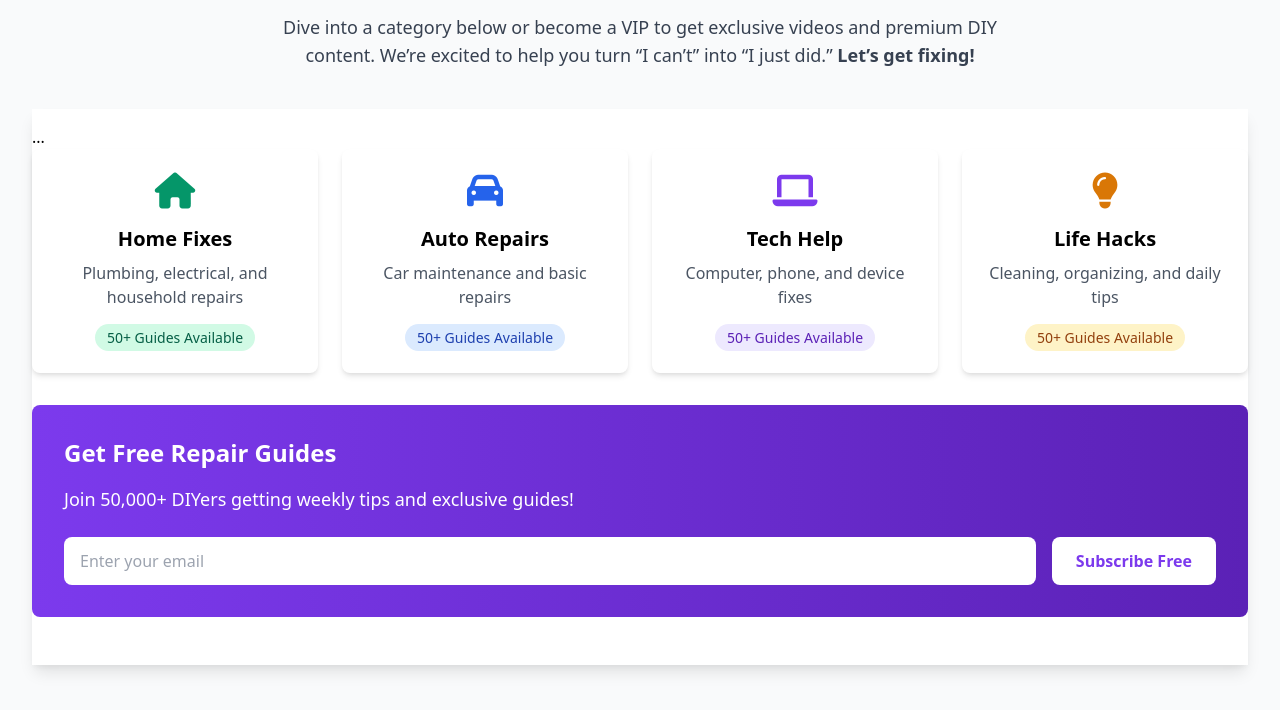
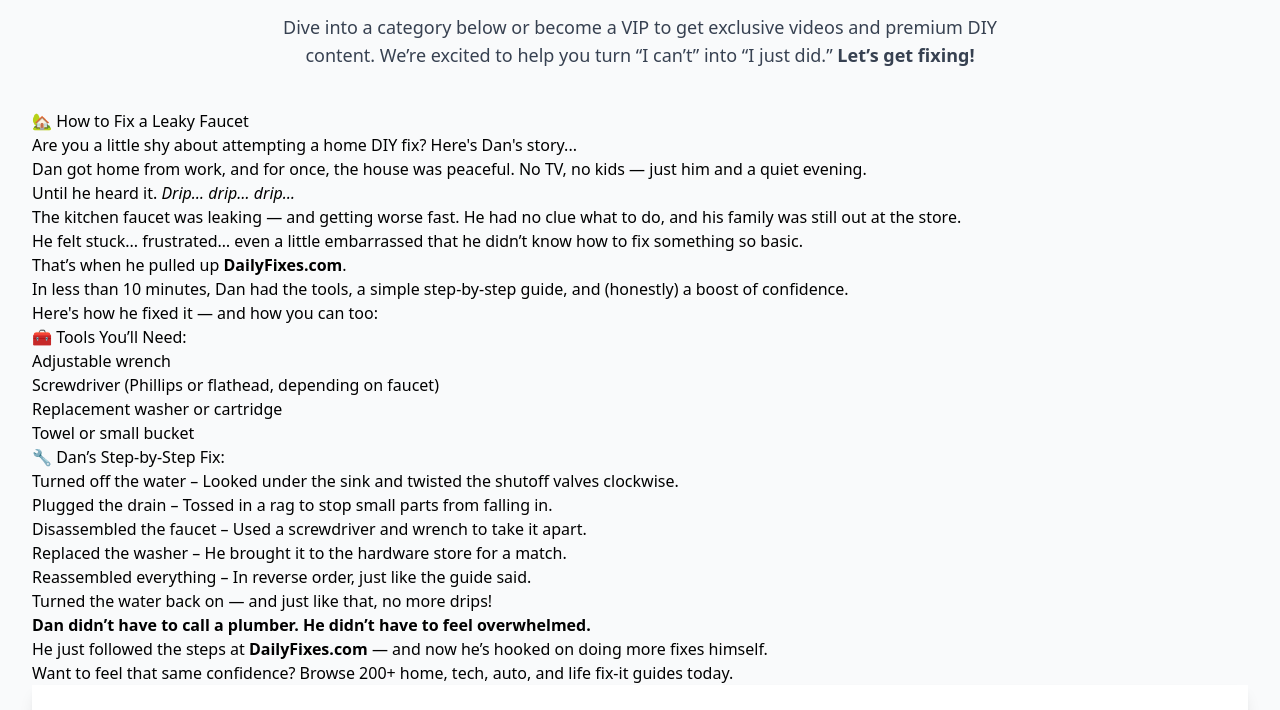
Before and after one commit to clinton58801/dailyfixes-website2, a plain HTML site: page index.html in a window 1280 px wide. Shown: the part 623-1333 px from the top of the page. Drawn offline with nearby package versions, Linux system fonts and the light colour scheme.

Commit message:
Update index.html

```diff
--- a/index.html
+++ b/index.html
@@ -69,6 +69,42 @@
     </section>
     <!-- END WELCOME SECTION -->
 <div class="section">
+    <h2>🏡 How to Fix a Leaky Faucet</h2>
+    <h3>Are you a little shy about attempting a home DIY fix? Here's Dan's story...</h3>
+    <p>Dan got home from work, and for once, the house was peaceful. No TV, no kids — just him and a quiet evening.</p>
+    <p>Until he heard it. <em>Drip… drip… drip…</em></p>
+    <p>The kitchen faucet was leaking — and getting worse fast. He had no clue what to do, and his family was still out at the store.</p>
+    <p>He felt stuck... frustrated… even a little embarrassed that he didn’t know how to fix something so basic.</p>
+    <p>That’s when he pulled up <strong>DailyFixes.com</strong>.</p>
+    <p>In less than 10 minutes, Dan had the tools, a simple step-by-step guide, and (honestly) a boost of confidence.</p>
+    <p>Here's how he fixed it — and how you can too:</p>
+
+    <h4>🧰 Tools You’ll Need:</h4>
+    <ul>
+        <li>Adjustable wrench</li>
+        <li>Screwdriver (Phillips or flathead, depending on faucet)</li>
+        <li>Replacement washer or cartridge</li>
+        <li>Towel or small bucket</li>
+    </ul>
+
+    <h4>🔧 Dan’s Step-by-Step Fix:</h4>
+    <ol>
+        <li>Turned off the water – Looked under the sink and twisted the shutoff valves clockwise.</li>
+        <li>Plugged the drain – Tossed in a rag to stop small parts from falling in.</li>
+        <li>Disassembled the faucet – Used a screwdriver and wrench to take it apart.</li>
+        <li>Replaced the washer – He brought it to the hardware store for a match.</li>
+        <li>Reassembled everything – In reverse order, just like the guide said.</li>
+        <li>Turned the water back on — and just like that, no more drips!</li>
+    </ol>
+
+    <div class="cta">
+        <p><strong>Dan didn’t have to call a plumber. He didn’t have to feel overwhelmed.</strong></p>
+        <p>He just followed the steps at <strong>DailyFixes.com</strong> — and now he’s hooked on doing more fixes himself.</p>
+        <p>Want to feel that same confidence? Browse 200+ home, tech, auto, and life fix-it guides today.</p>
+    </div>
+</div>
+
+            <div class="section">
     <!-- Category Navigation -->
     <nav class="bg-white shadow-lg py-4">
       ...
```
